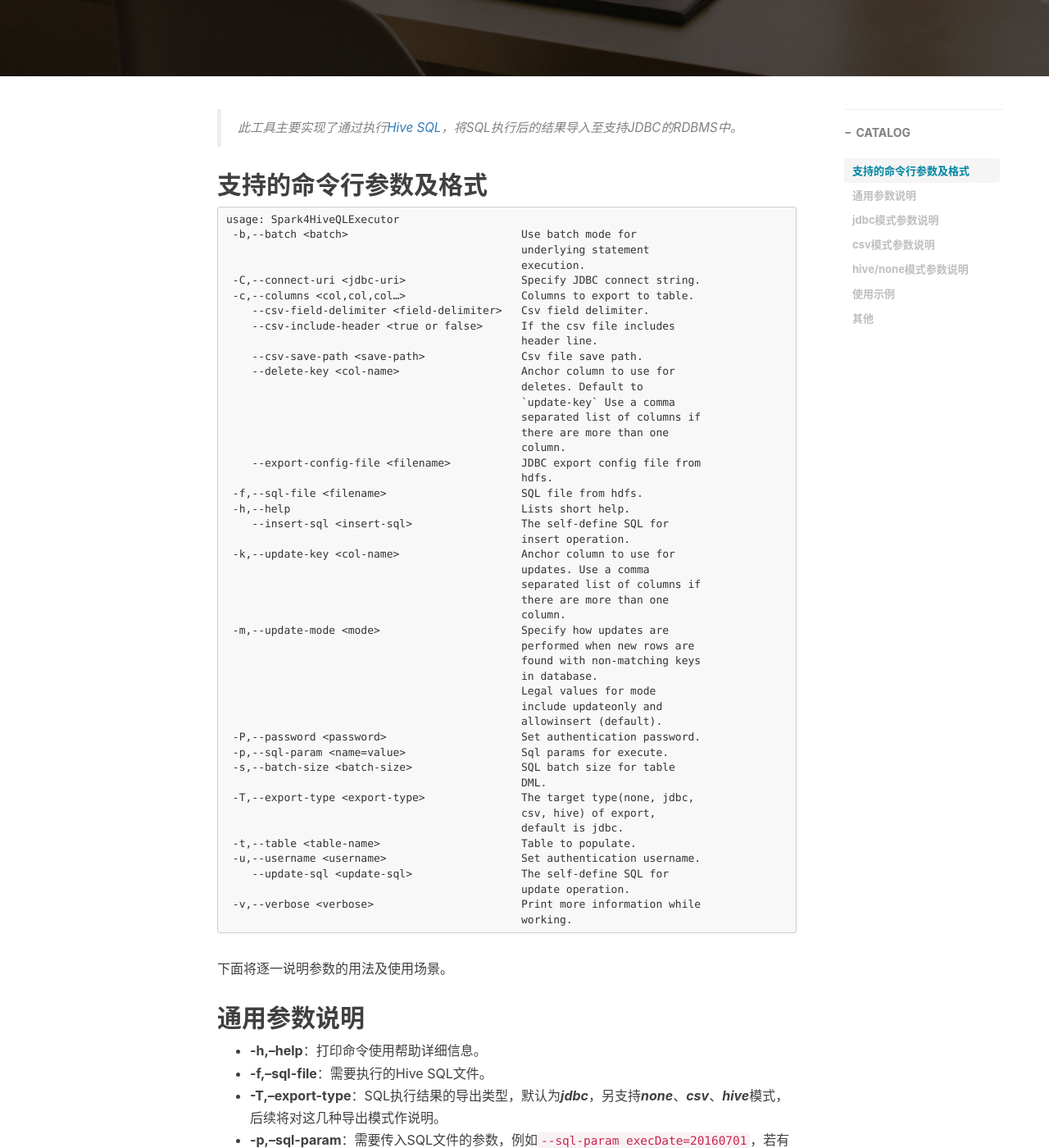
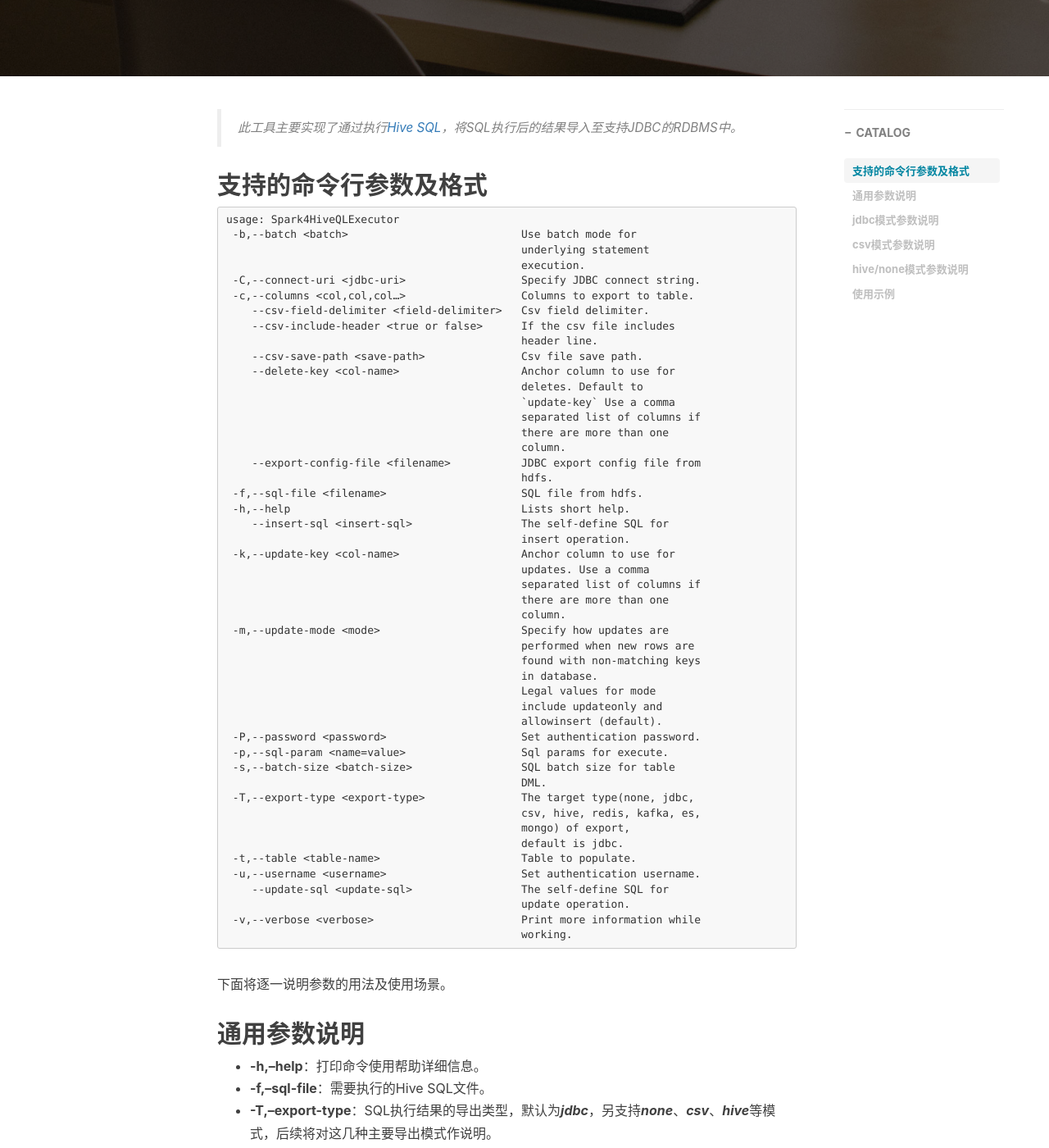
Before and after one commit to shoppingwang/shoppingwang.github.io, a Jekyll site: the page built from _posts/2016-07-04-how-to-use-spark-hive-executor.markdown, in a window 1280 px wide and 1400 px high, scrolled down 490 px. Shown: the whole window at 82% size. Built offline with Jekyll 4.4.1, drawn with Linux system fonts in a browser that asks for light colours; nearby versions of some CDN libraries; comment, search, counter and statistics services are not loaded; some of the changed text lies outside the part shown.

Commit message:
更新工具使用说明

````diff
--- a/_posts/2016-07-04-how-to-use-spark-hive-executor.markdown
+++ b/_posts/2016-07-04-how-to-use-spark-hive-executor.markdown
@@ -58,7 +58,8 @@ usage: Spark4HiveQLExecutor
  -s,--batch-size <batch-size>                 SQL batch size for table
                                               DML.
  -T,--export-type <export-type>               The target type(none, jdbc,
-                                              csv, hive) of export,
+                                              csv, hive, redis, kafka, es,
+                                              mongo) of export,
                                               default is jdbc.
  -t,--table <table-name>                      Table to populate.
  -u,--username <username>                     Set authentication username.
@@ -73,7 +74,7 @@ usage: Spark4HiveQLExecutor
 ## 通用参数说明
 - **-h,--help**：打印命令使用帮助详细信息。
 - **-f,--sql-file**：需要执行的Hive SQL文件。
-- **-T,--export-type**：SQL执行结果的导出类型，默认为***jdbc***，另支持***none***、***csv***、***hive***模式，后续将对这几种导出模式作说明。
+- **-T,--export-type**：SQL执行结果的导出类型，默认为***jdbc***，另支持***none***、***csv***、***hive***等模式，后续将对这几种主要导出模式作说明。
 - **-p,--sql-param**：需要传入SQL文件的参数，例如`--sql-param execDate=20160701`，若有多个SQL参数需要传入，则多次使用`--sql-param`参数，`注意`：不能使用工具的关键字，例如`table`等。
 
 
@@ -134,6 +136,3 @@ etl-launcher-0.0.1-jar-with-dependencies.jar \
 --sql-param 'relativeStartWeekOffset=-7' \
 --sql-param 'relativeEndWeekOffset=-7'
 ```
-
-## 其他
-后续会根据项目实际情况需求，是否增加Redis通用导出模式。
````
Also changed, not shown: other parts of _posts/2016-07-04-how-to-use-spark-hive-executor.markdown (+1 -0 lines).
